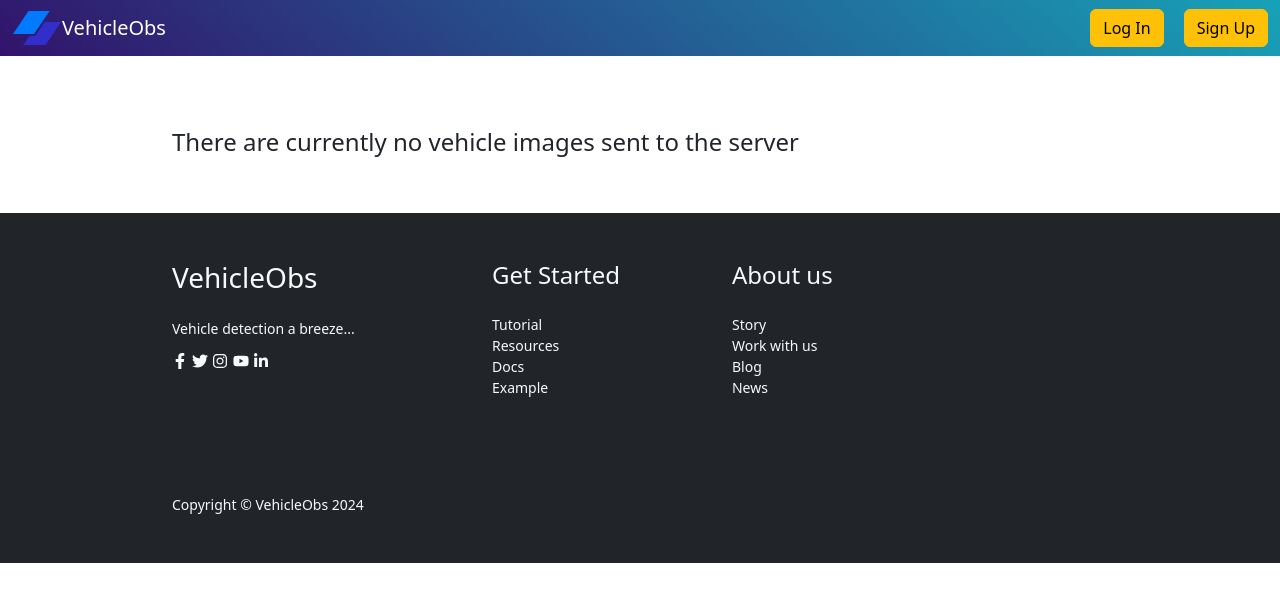
After one commit to sparkle666/vehicle-recognition, a Django app: template templates/pages/vehicle_image_list.html in a window 1280 px wide. The commit adds this page. Shown: the top 602 px of the page. Run offline with Django 4.2, Linux system fonts and the light colour scheme; the template is opened without the code that fills it, so the values that code supplies are empty; some libraries are stand-ins or nearby versions.

Commit message:
feat: added the vehicle image model and field, created and displayed in a template, updated urls

```diff
--- a/accounts/admin.py
+++ b/accounts/admin.py
@@ -3,7 +3,7 @@
 from django.contrib.auth.admin import UserAdmin
 
 from .forms import CustomUserCreationForm, CustomUserChangeForm
-from .models import CustomUser
+from .models import CustomUser, VehicleImage
 
 
 class CustomUserAdmin(UserAdmin):
@@ -14,3 +14,4 @@
 
 
 admin.site.register(CustomUser, CustomUserAdmin)
+admin.site.register(VehicleImage)
--- a/pages/urls.py
+++ b/pages/urls.py
@@ -1,9 +1,10 @@
 from django.urls import path
 
-from .views import (HomePageView, superuser_signup,)
+from .views import (HomePageView, superuser_signup, vehicle_image_list)
 
 urlpatterns = [
     path("", HomePageView.as_view(), name="home"),
+    path('vehicle-list/', vehicle_image_list, name='vehicle_image_list'),
 
     # Accounts
     path('superuser/signup/', superuser_signup, name='superuser_signup'),
--- a/pages/views.py
+++ b/pages/views.py
@@ -6,6 +6,7 @@
 from django.contrib import auth
 from django.urls import reverse
 from django.contrib import messages
+from accounts.models import VehicleImage
 
 
 class HomePageView(TemplateView):
@@ -23,6 +24,10 @@
 
     return render(request, 'pages/project_list.html', context)
 
+
+def vehicle_image_list(request):
+    vehicle_images = VehicleImage.objects.all()
+    return render(request, 'pages/vehicle_image_list.html', {'vehicle_images': vehicle_images})
 
 def superuser_signup(request):
     if request.method == 'POST':
--- a/templates/_base.html
+++ b/templates/_base.html
@@ -9,7 +9,7 @@
   <meta charset="utf-8">
   <meta http-equiv="X-UA-Compatible" content="IE=edge,chrome=1">
   <meta name="viewport" content="width=device-width,minimum-scale=1,initial-scale=1">
-  <title>{% block title %}ProjectPro{% endblock title %}</title>
+  <title>{% block title %} VehicleObs {% endblock title %}</title>
   <meta name="description" content="A roommate matching web app ">
   <meta name="author" content="">
   <link rel="shortcut icon" type="image/x-icon" href="{% static 'images/logo.svg' %}">
@@ -33,6 +33,10 @@
 
   {% block content %}
   {% endblock content %}
+
+  {% include "partials/footer.html" %}
+
+
   {% if messages %}
   <ul class="messages">
     {% for message in messages %}
--- a/templates/pages/nav.html
+++ b/templates/pages/nav.html
@@ -17,12 +17,12 @@
       <ul class="navbar-nav me-auto mb-2 mb-lg-0">
         {% if the_user.is_authenticated %}
         <li class="nav-item">
-          <a class="nav-link active" aria-current="page" href="">All Tasks</a>
+          <a class="nav-link active" aria-current="page" href="">All Vehicles</a>
         </li>
         {% endif %}
-        <li class="nav-item">
+        <!-- <li class="nav-item">
           <a class="nav-link active" aria-current="page" href="">All Tasks</a>
-        </li>
+        </li> -->
       </ul>
       {% if not the_user.is_authenticated %}
       <li class="nav-item d-flex justify-content-start">
--- /dev/null
+++ b/templates/pages/vehicle_image_list.html
@@ -0,0 +1,38 @@
+{% extends '_base.html' %}
+{% load static %}
+{% load crispy_forms_tags %}
+
+{% block title %} Vehicle Image List {% endblock title %}
+
+{% block content %}
+
+<div class="container mt-4">
+    <div class="row">
+        {% for vehicle_image in vehicle_images %}
+        <div class="col-md-4 mb-4">
+            <div class="card">
+                <img src="{{ vehicle_image.image.url }}" class="card-img-top" alt="{{ vehicle_image.plate_number }}">
+                <div class="card-body">
+                    <h5 class="card-title">Plate Number: {{ vehicle_image.plate_number }}</h5>
+                    <p class="card-text"><strong>Approved:</strong>{% if vehicle_image.approved %}
+                        Yes
+                        {% else %}
+                        No
+                        {% endif %}
+                    </p>
+                    <p class="card-text"><strong>Created At:</strong> {{ vehicle_image.created_at }}</p>
+                    <p class="card-text"><strong>Updated At:</strong> {{ vehicle_image.updated_at }}</p>
+                </div>
+            </div>
+        </div>
+        {% empty %}
+        <div class="container h-50">
+            <div class="py-5 ">
+                <h4>There are currently no vehicle images sent to the server</h4>
+            </div>
+        </div>
+        {% endfor %}
+    </div>
+</div>
+
+{% endblock content %}
```
Also changed, not shown: accounts/models.py (+11 -0 lines), django_project/settings.py (+4 -4 lines), README.md, accounts/migrations/0002_vehicleimage.py (added), accounts/migrations/0003_alter_vehicleimage_plate_number.py (added).
